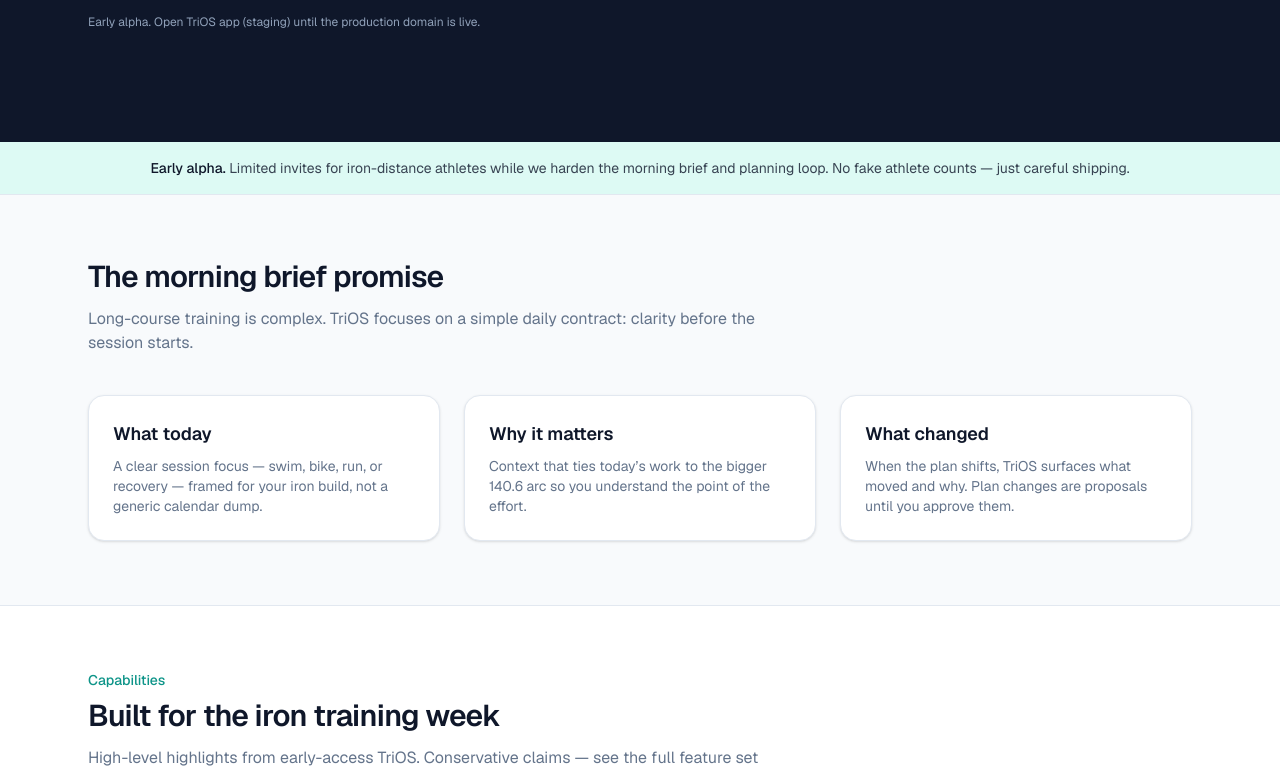
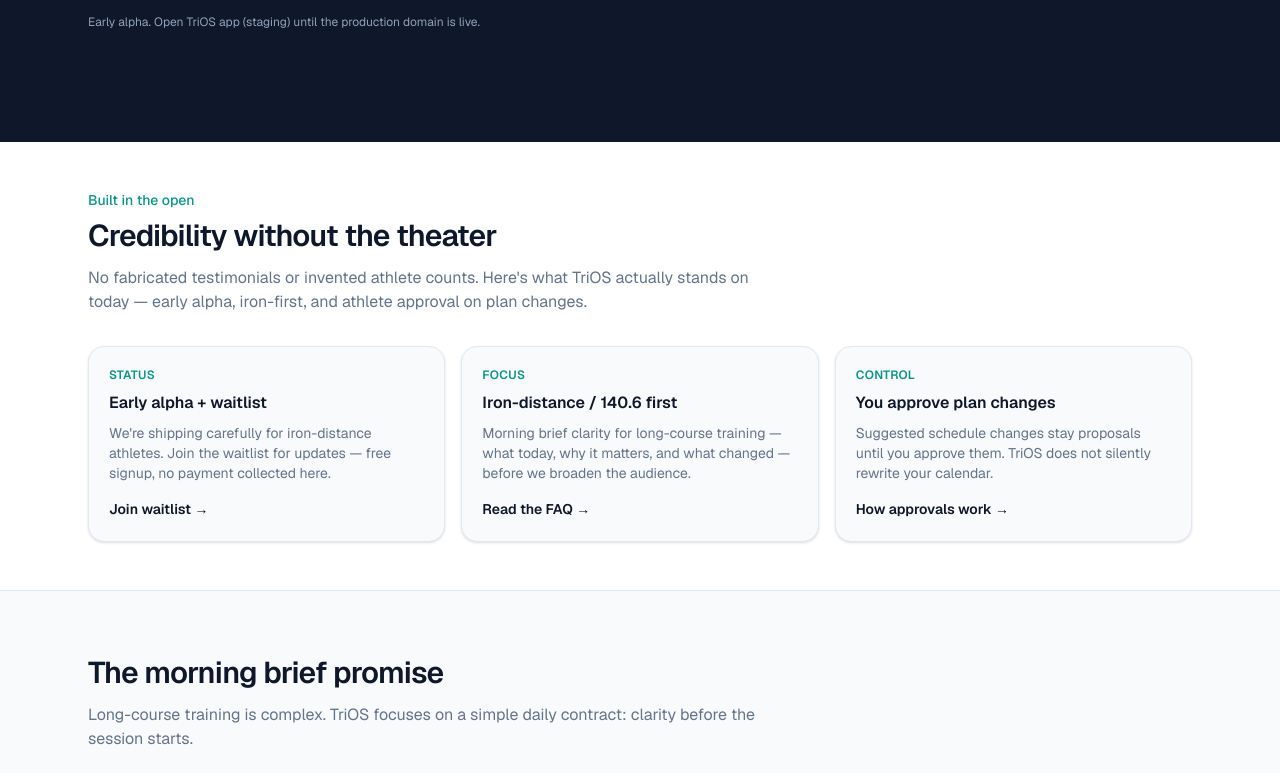
Before and after one commit to CStewCodes/trios-site, a Next.js app: page / in a window 1280 px wide. Shown: the part 521-1294 px from the top of the page. Built offline with nearby package versions, Linux system fonts and the light colour scheme.

Commit message:
feat(home): add honest credibility strip (no fake social proof)
Replace the thin trust line with a three-card credibility section:
early alpha + waitlist, iron-distance first, and proposal-based plan
approvals — with links to /early-access and /faq. No invented counts.

```diff
--- a/app/page.tsx
+++ b/app/page.tsx
@@ -83,14 +83,70 @@
         </div>
       </section>
 
-      {/* Early-access trust line — honest, no fake social proof */}
-      <section className="border-b border-border bg-accent-soft/60" aria-label="Early access status">
-        <div className="mx-auto max-w-6xl px-4 py-4 sm:px-6">
-          <p className="text-center text-sm text-foreground/80">
-            <span className="font-medium text-foreground">Early alpha.</span> Limited invites for
-            iron-distance athletes while we harden the morning brief and planning loop. No fake
-            athlete counts — just careful shipping.
+      {/* Credibility strip — honest early-alpha; no fake testimonials or counts */}
+      <section
+        className="border-b border-border bg-card"
+        aria-labelledby="home-credibility-heading"
+      >
+        <div className="mx-auto max-w-6xl px-4 py-12 sm:px-6">
+          <p className="text-sm font-medium text-accent">Built in the open</p>
+          <h2
+            id="home-credibility-heading"
+            className="mt-2 text-2xl font-semibold tracking-tight sm:text-3xl"
+          >
+            Credibility without the theater
+          </h2>
+          <p className="mt-3 max-w-2xl text-muted">
+            No fabricated testimonials or invented athlete counts. Here&apos;s what TriOS actually
+            stands on today — early alpha, iron-first, and athlete approval on plan changes.
           </p>
+
+          <div className="mt-8 grid gap-4 sm:grid-cols-3">
+            <div className="rounded-2xl border border-border bg-background p-5 shadow-sm">
+              <p className="text-xs font-semibold uppercase tracking-wide text-accent">Status</p>
+              <h3 className="mt-2 text-base font-semibold text-foreground">Early alpha + waitlist</h3>
+              <p className="mt-2 text-sm text-muted">
+                We&apos;re shipping carefully for iron-distance athletes. Join the waitlist for
+                updates — free signup, no payment collected here.
+              </p>
+              <Link
+                href="/early-access"
+                className="mt-4 inline-flex text-sm font-semibold text-accent hover:text-accent-hover"
+              >
+                Join waitlist →
+              </Link>
+            </div>
+
+            <div className="rounded-2xl border border-border bg-background p-5 shadow-sm">
+              <p className="text-xs font-semibold uppercase tracking-wide text-accent">Focus</p>
+              <h3 className="mt-2 text-base font-semibold text-foreground">Iron-distance / 140.6 first</h3>
+              <p className="mt-2 text-sm text-muted">
+                Morning brief clarity for long-course training — what today, why it matters, and
+                what changed — before we broaden the audience.
+              </p>
+              <Link
+                href="/faq"
+                className="mt-4 inline-flex text-sm font-semibold text-accent hover:text-accent-hover"
+              >
+                Read the FAQ →
+              </Link>
+            </div>
+
+            <div className="rounded-2xl border border-border bg-background p-5 shadow-sm">
+              <p className="text-xs font-semibold uppercase tracking-wide text-accent">Control</p>
+              <h3 className="mt-2 text-base font-semibold text-foreground">You approve plan changes</h3>
+              <p className="mt-2 text-sm text-muted">
+                Suggested schedule changes stay proposals until you approve them. TriOS does not
+                silently rewrite your calendar.
+              </p>
+              <Link
+                href="/faq"
+                className="mt-4 inline-flex text-sm font-semibold text-accent hover:text-accent-hover"
+              >
+                How approvals work →
+              </Link>
+            </div>
+          </div>
         </div>
       </section>
 
```
